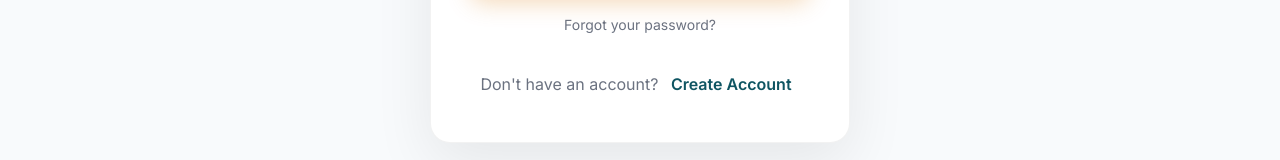
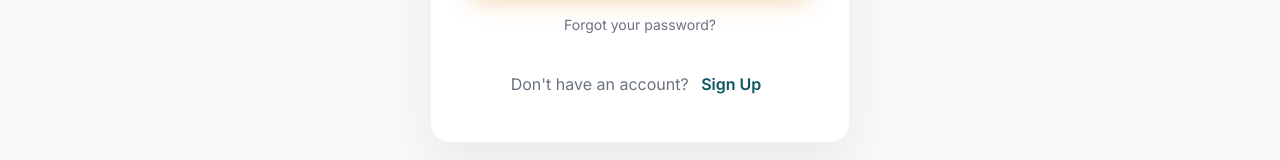
Before and after one commit to ayaz7964/CivilAnalytics-, a React (Vite) app in the folder frontEnd/: page /login in a window 1280 px wide. Shown: the part 620-780 px from the top of the page. Built offline with nearby package versions, Linux system fonts and the light colour scheme.

Commit message:
minior changes

```diff
--- a/frontEnd/package.json
+++ b/frontEnd/package.json
@@ -12,6 +12,7 @@
   "dependencies": {
     "axios": "^1.9.0",
     "formik": "^2.4.6",
+    "lucide-react": "^0.518.0",
     "react": "^19.1.0",
     "react-dom": "^19.1.0",
     "react-icons": "^5.5.0",
--- a/frontEnd/src/Component/Login.jsx
+++ b/frontEnd/src/Component/Login.jsx
@@ -1,6 +1,7 @@
 import React, { useState, useEffect } from "react";
 import { useUser } from "../User/UserContext";
 import "../Css/Login.css";
+import { Link } from "react-router-dom";
 
 export default function Login() {
   const { dispatch } = useUser();
@@ -39,9 +40,10 @@ export default function Login() {
             email: data.user.email,
             username: data.user.username,
           },
-        });
+        }
+      );
         // Redirect to dashboard or homepage
-        window.location.href = "/dashboard";
+        // window.location.href = "/dashboard";
       } else {
         setError(data.error || "Invalid credentials. Please try again.");
       }
@@ -139,7 +141,9 @@ export default function Login() {
 
           <div className="login-footer">
             <p className="signup-redirect">
-              Don't have an account? <a href="/signup">Create Account</a>
+              {/* Don't have an account? <a href="/signup">Create Account</a>
+               */}
+              Don't have an account? <Link to = '/signup'>Sign Up</Link>
             </p>
         </div>
       </div>
--- a/frontEnd/src/Component/Routing.jsx
+++ b/frontEnd/src/Component/Routing.jsx
@@ -20,7 +20,7 @@ export default function Routing() {
         <Route path='/about' element = {<About/>} />
         <Route path='/contact' element = {<Contact/>} />
         <Route path="/signup" element={<SingUp/>} />
-        <Route path = '/LeaderBord' element={<LeaderBord/>} />
+        <Route path = '/leaderboard' element={<LeaderBord/>} />
         {/* <Route path="/" element={<h1>Dashboard</h1>} /> */}
     </Routes>
        <Footer/>
```
Also changed, not shown: 1 other file (tests, documents, lock files or other folders).
